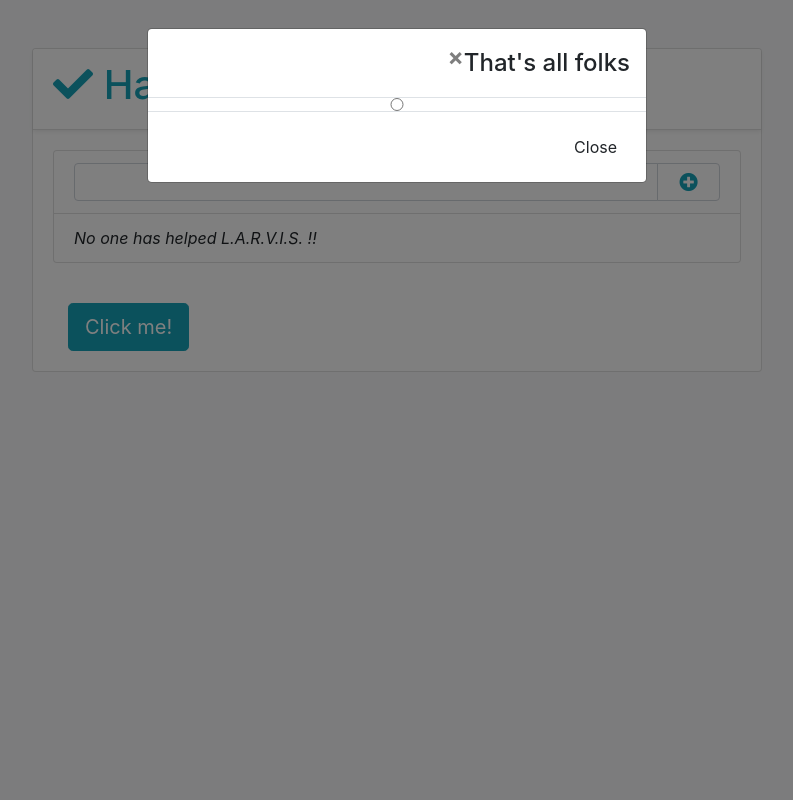
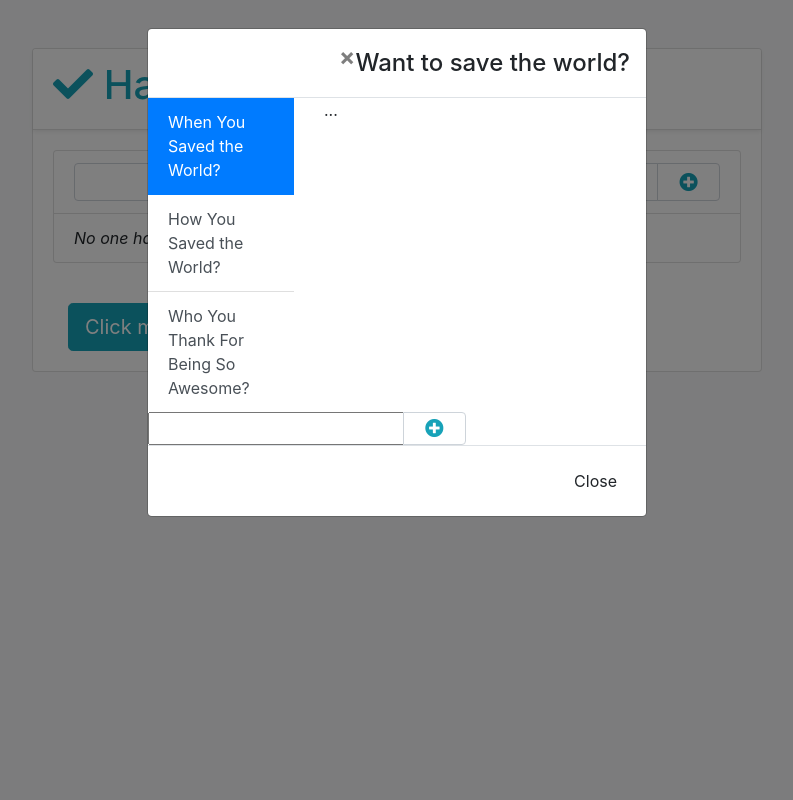
Before and after one commit to dacostalindo/ICEYE-gsw-assignment, a Django app: page /saveworld/list/ in a window 1280 px wide, after a click on "Click me!". Shown: the whole page, without its empty margins (243-1036 px from the left). Run offline with Django 3.2, Linux system fonts and the light colour scheme; data that the repository does not hold is empty; some libraries are stand-ins or nearby versions.

Commit message:
final1.0

```diff
--- a/act3/larvis/settings.py
+++ b/act3/larvis/settings.py
@@ -25,7 +25,7 @@ SECRET_KEY = 'p2=7c-dl_@7o!=83&6gedl)=38lqws#!bf%i7ucxgl6)!br!+b'
 # SECURITY WARNING: don't run with debug turned on in production!
 DEBUG = True
 
-ALLOWED_HOSTS = ['0.0.0.0']
+ALLOWED_HOSTS = ['0.0.0.0', 'localhost']
 
 
 # Application definition
--- a/act3/saveworld/models.py
+++ b/act3/saveworld/models.py
@@ -2,7 +2,8 @@ from django.db import models
 
 # Create your models here.
 class SaveItem(models.Model):
-
     content = models.TextField()
 
-    congratulations = models.TextField()
+
+class Savior(models.Model):
+    salute = models.TextField()
--- a/act3/saveworld/urls.py
+++ b/act3/saveworld/urls.py
@@ -5,7 +5,7 @@ from . import views
 urlpatterns = [
     path('list/', views.saveworldView),
     path('insert/', views.insert_saveworld_item, name='insert_saveworld_item'),
-    path('savior/', views.insert_savior, name='insert_savior'),
+    path('insertsavior/', views.insert_savior, name='insert_savior'),
     path('delete/<int:saveworld_id>', views.delete_saveworld_item, name="delete_saveworld_item"),
 
 ]
--- a/act3/saveworld/views.py
+++ b/act3/saveworld/views.py
@@ -1,12 +1,12 @@
 from django.shortcuts import render, redirect
 from django.http import HttpResponse, HttpRequest
-from .models import SaveItem
+from .models import SaveItem, Savior
 
 # Create your views here.
 def saveworldView(request):
     context = {'saveworld_list' : SaveItem.objects.all()}
     return render(request, 'hello.html', context)
-        # {'all_items' : all_saveworld_items }
+
 
 def insert_saveworld_item(request:HttpRequest):
     saveworld = SaveItem(content = request.POST['content'])
@@ -14,9 +14,10 @@ def insert_saveworld_item(request:HttpRequest):
     return redirect('/saveworld/list/')
 
 def insert_savior(request:HttpRequest):
-    savior = SaveItem(congratulations = request.POST['congratulations'])
+    savior = Savior(salute = request.POST['salute'])
     savior.save()
     return redirect('/saveworld/list/')
+
 
 def delete_saveworld_item(request, saveworld_id):
     saveworld_to_delete = SaveItem.objects.get(id=saveworld_id)
--- a/act3/templates/hello.html
+++ b/act3/templates/hello.html
@@ -58,10 +58,7 @@
                 </li>
               {% endfor %}
             </ul>
-
-
           </div>
-
 
           <div class="card-body">
             <div class="container">
@@ -74,16 +71,31 @@
                   <div class="modal-content">
                     <div class="modal-header">
                       <button type="button" class="close" data-dismiss="modal">&times;</button>
-                      <h4 class="modal-title" >That's all folks</h4>
+                      <h4 class="modal-title" >Want to save the world?</h4>
+                    </div>
+                    <div class="row">
+                      <div class="col-4">
+                        <div class="list-group list-group-flush" id="list-tab" role="tablist">
+                          <a class="list-group-item list-group-item-action active" id="list-home-list" data-toggle="list" href="#list-home" role="tab" aria-controls="home">When You Saved the World?</a>
+                          <a class="list-group-item list-group-item-action" id="list-profile-list" data-toggle="list" href="#list-profile" role="tab" aria-controls="profile">How You Saved the World?</a>
+                          <a class="list-group-item list-group-item-action" id="list-messages-list" data-toggle="list" href="#list-messages" role="tab" aria-controls="messages">Who You Thank For Being So Awesome?</a>
+
+                        </div>
+                      </div>
+                      <div class="col-8">
+                        <div class="tab-content" id="nav-tabContent">
+                          <div class="tab-pane fade show active" id="list-home" role="tabpanel" aria-labelledby="list-home-list">...</div>
+                          <div class="tab-pane fade" id="list-profile" role="tabpanel" aria-labelledby="list-profile-list">...</div>
+                          <div class="tab-pane fade" id="list-messages" role="tabpanel" aria-labelledby="list-messages-list">...</div>
+                        </div>
+                      </div>
                     </div>
 
-                    <input type="radio"
-<!-- ----- -->
+
                     <!-- <form action="{% url 'insert_savior' %}" method="post" autocomplete="off">
                       {% csrf_token %}
-                      <div class="custom-control custom-checkbox">
-                        <input type="checkbox" class="custom-control-input" id="customCheck1" name="congratulations">
-                        <label class="custom-control-label" for="customCheck1">Check this custom checkbox</label>
+                      <div class= "input-group">
+                        <input type="text" class="form-control" name="salute">
                         <div class="input-group-append text-info">
                           <span class ="input-group-text bg-white py-0">
                             <button type="submit" class="btn btn-sm text-info">
@@ -93,11 +105,15 @@
                       </div>
                     </form> -->
 
-<!--  -->
-                    <!-- <form action="{% url  'insert_saveworld_item' %}" method="post" autocomplete="off">
+                    <form action="{% url 'insert_savior' %}" method="post" autocomplete="off">
                       {% csrf_token %}
                       <div class= "input-group">
-                        <input type="text" class="form-control" name="content">
+                        <input type="text" list="heroes" name="salute"/>
+                          <datalist id="heroes">
+                            <option>When You Saved the World?</option>
+                            <option>How You Saved the World?</option>
+                            <option>Who You Thank For Being So Awesome?</option>
+                          </datalist>
                           <div class="input-group-append text-info">
                             <span class ="input-group-text bg-white py-0">
                               <button type="submit" class="btn btn-sm text-info">
@@ -105,7 +121,7 @@
                             </span>
                           </div>
                       </div>
-                    </form> -->
+                    </form>
 
                     <div class="modal-footer">
                       <button type="button" class="btn btn-default" data-dismiss="modal">Close</button>
@@ -114,8 +130,8 @@
                 </div>
               </div>
             </div>
+
           </div>
-
       </div>
     </div>
   </div>
```
Also changed, not shown: act3/saveworld/migrations/0003_savior.py (added), act3/saveworld/migrations/0004_remove_saveitem_congratulations.py (added). Lines whose indentation alone changed are shown as unchanged.
